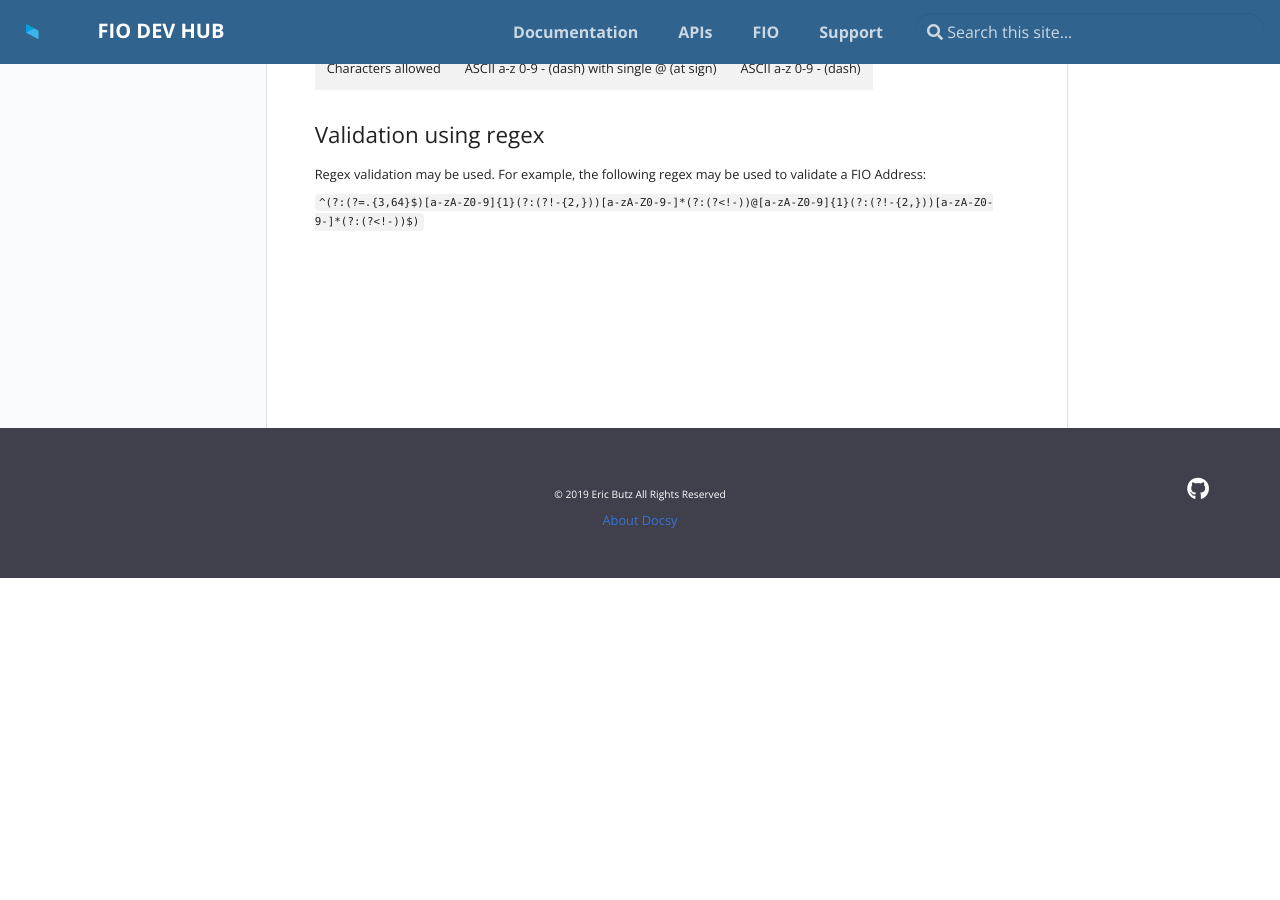
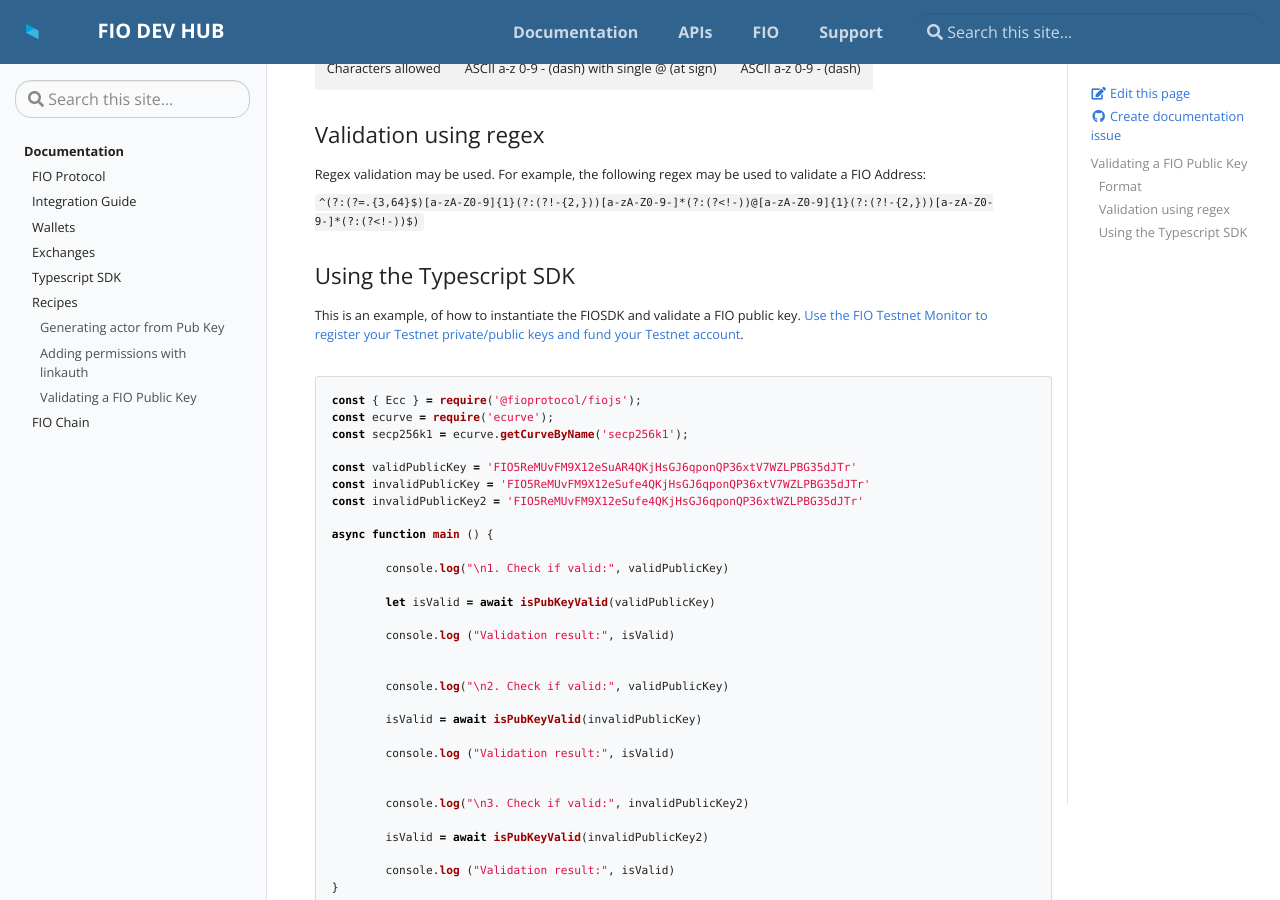
Before and after one commit to fioprotocol/fio-devhub, a Jekyll site: the page built from _docs/recipes/validation.md, in a window 1280 px wide and 900 px high, scrolled down 456 px. Built offline with Jekyll 4.4.1, drawn with Linux system fonts in a browser that asks for light colours; before the commit the page ends 1034 px from its top, so only the background shows below that; some of the changed text lies outside the part shown.

Commit message:
Add js pub key validation code and other fixes

````diff
--- a/_docs/recipes/validation.md
+++ b/_docs/recipes/validation.md
@@ -25,3 +25,64 @@ A FIO Address consists of a username and a domain delimited by an @ symbol, ther
 Regex validation may be used. For example, the following regex may be used to validate a FIO Address:
 
 `^(?:(?=.{3,64}$)[a-zA-Z0-9]{1}(?:(?!-{2,}))[a-zA-Z0-9-]*(?:(?<!-))@[a-zA-Z0-9]{1}(?:(?!-{2,}))[a-zA-Z0-9-]*(?:(?<!-))$)`
+
+### Using the Typescript SDK
+
+This is an example, of how to instantiate the FIOSDK and validate a FIO public key. [Use the FIO Testnet Monitor to register your Testnet private/public keys and fund your Testnet account]({{site.baseurl}}/docs/chain/testnet#integration-testing-with-fio-testnet).
+
+
+```javascript
+const { Ecc } = require('@fioprotocol/fiojs');
+const ecurve = require('ecurve');
+const secp256k1 = ecurve.getCurveByName('secp256k1');
+
+const validPublicKey = 'FIO5ReMUvFM9X12eSuAR4QKjHsGJ6qponQP36xtV7WZLPBG35dJTr'
+const invalidPublicKey = 'FIO5ReMUvFM9X12eSufe4QKjHsGJ6qponQP36xtV7WZLPBG35dJTr'
+const invalidPublicKey2 = 'FIO5ReMUvFM9X12eSufe4QKjHsGJ6qponQP36xtWZLPBG35dJTr'
+
+async function main () {
+
+	console.log("\n1. Check if valid:", validPublicKey)
+
+	let isValid = await isPubKeyValid(validPublicKey)
+
+	console.log ("Validation result:", isValid)
+
+
+	console.log("\n2. Check if valid:", validPublicKey)
+
+	isValid = await isPubKeyValid(invalidPublicKey)
+
+	console.log ("Validation result:", isValid)
+
+
+	console.log("\n3. Check if valid:", invalidPublicKey2)
+
+	isValid = await isPubKeyValid(invalidPublicKey2)
+
+	console.log ("Validation result:", isValid)
+}
+
+async function isPubKeyValid(publicKey) {
+
+	if (publicKey.length !== 53) return false
+
+	// return Ecc.isValidPublic(publicKey)
+
+	const PUB_KEY_PREFIX = 'FIO'
+	if (publicKey.substr(0, 3) !== PUB_KEY_PREFIX) return false
+
+	const base58Substr = publicKey.substr(PUB_KEY_PREFIX.length);
+	try {
+		const buffer = Ecc.key_utils.checkDecode(base58Substr)
+		ecurve.Point.decodeFrom(secp256k1, buffer)
+	} catch (e) {
+		console.error(e);
+		return false
+	}
+
+	return true
+}
+
+main()
+```
--- a/_includes/head.html
+++ b/_includes/head.html
@@ -14,7 +14,7 @@
 <link rel="icon" type="image/png" href="{{ site.baseurl }}/assets/favicons/android-icon-36x36.png" sizes="36x36">
 <link rel="icon" type="image/png" href="{{ site.baseurl }}/assets/favicons/android-icon-48x48.png" sizes="48x48">
 <link rel="icon" type="image/png" href="{{ site.baseurl }}/assets/favicons/android-icon-72x72.png" sizes="72x72">
-<link rel="icon" type="image/png" href="{{ site.baseurl }}/assets/favicons/android-icon-96x196.png" sizes="96x196">
+<link rel="icon" type="image/png" href="{{ site.baseurl }}/assets/favicons/android-icon-96x96.png" sizes="96x196">
 <link rel="icon" type="image/png" href="{{ site.baseurl }}/assets/favicons/android-icon-144x144.png" sizes="144x144">
 <link rel="icon" type="image/png" href="{{ site.baseurl }}/assets/favicons/android-icon-192x192.png"sizes="192x192">
 
````
Also changed, not shown: _docs/chain/testnet.md (+27 -7 lines), _docs/typescript/sdk-js-using.md (+6 -4 lines), favicon.ico (added).
